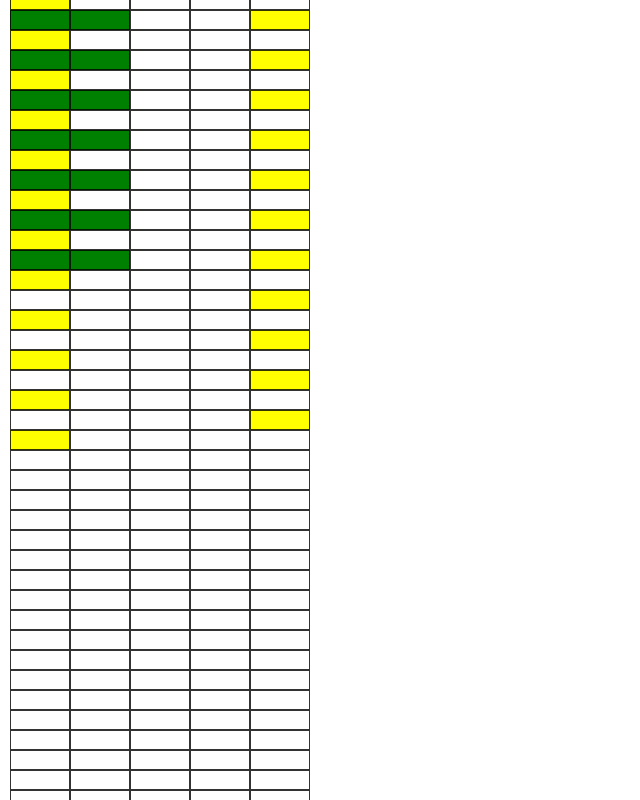
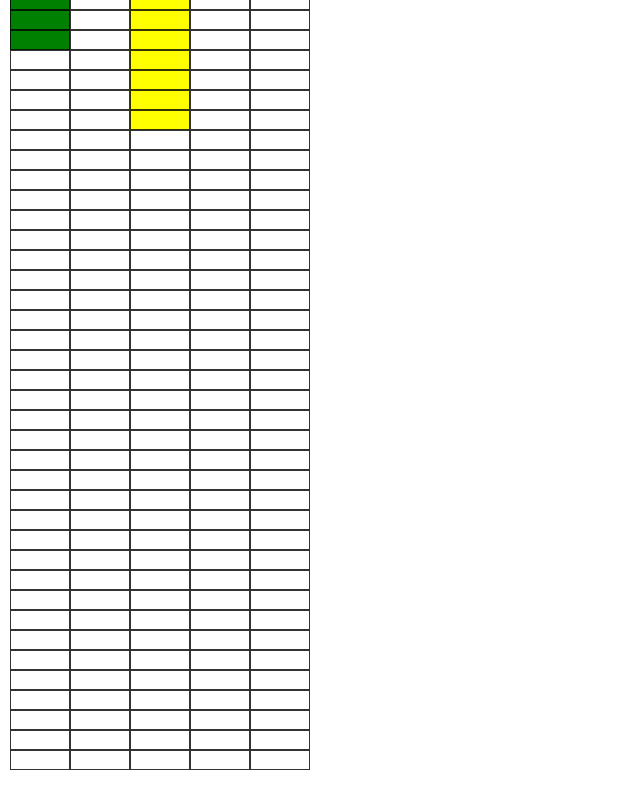
Before and after one commit to UOA-CS732-SE750-Students-2022/project-group-jade-jaguars, a Next.js app in the folder packages/frontend/: page / in a window 1280 px wide. Shown: the part 200-1000 px from the top of the page, without its empty margins (0-640 px from the left). Built offline with nearby package versions, Linux system fonts and the light colour scheme.

Commit message:
Removed 5 column setting

```diff
--- a/packages/frontend/components/AvailabilitySelector.tsx
+++ b/packages/frontend/components/AvailabilitySelector.tsx
@@ -12,6 +12,7 @@ function AvailabilitySelector(props: {
   status: AvailabilityStatus;
 }) {
   const firstRender = useRef(true);
+  const [isLoading, setIsLoading] = useState<Boolean>(true);
   const [selecting, setSelecting] = useState<Boolean>(false);
   const [start, setStart] = useState<number[]>([-1, -1]);
   const [timeSlots, setTimeSlots] = useState<
@@ -29,6 +30,8 @@ function AvailabilitySelector(props: {
       status: AvailabilityStatus;
     }[]
   >([]);
+
+  const [numCols, setNumCols] = useState<number>(0);
 
   useEffect(() => {
     const startTime = new Date(props.potentialTimes[0].startTime);
@@ -62,19 +65,16 @@ function AvailabilitySelector(props: {
         let myStartTime = new Date(props.potentialTimes[index].startTime);
         const finalEndTime = new Date(props.potentialTimes[index].endTime);
         const daysInTB =
-          (finalEndTime.getTime() - myStartTime.getTime()) /
-            (1000 * 3600 * 24) +
-          1;
+          (finalEndTime.getTime() - myStartTime.getTime()) / (1000 * 3600 * 24);
 
         for (let i = 0; i < daysInTB; i++) {
           let myEndTime = new Date(myStartTime);
-          myEndTime.setHours(23);
-          myEndTime.setMinutes(59);
+          myEndTime.setDate(myStartTime.getDate() + 1);
           timeList.push({
             startTime: myStartTime.getTime(),
             endTime: myEndTime.getTime(),
           });
-          myStartTime = new Date(myEndTime);
+          myStartTime.setTime(myEndTime.getTime());
         }
       }
       halfHours = 48;
@@ -91,8 +91,10 @@ function AvailabilitySelector(props: {
     for (let i = 0; i < halfHours; i++) {
       for (let j = 0; j < numDays; j++) {
         const day = new Date(timeList[j].startTime);
-        let time = startTimeHours + 0.5 * i;
-        if (startTimeMins == 30) {
+        const dayHours = day.getHours();
+        let time = dayHours + 0.5 * i;
+        const dayMins = day.getMinutes();
+        if (dayMins == 30) {
           time += 0.5;
         }
         let hours;
@@ -132,12 +134,14 @@ function AvailabilitySelector(props: {
       }
     }
 
+    setNumCols(numDays);
     setTimeSlots(initialTimeSlots);
     setSelection(initialTimeSlots);
+    setIsLoading(false);
   }, [props.potentialTimes, props.availability]);
 
   useEffect(() => {
-    if (firstRender.current) {
+    if (firstRender.current || isLoading || start[0] === -1) {
       firstRender.current = false;
       return;
     }
@@ -146,8 +150,8 @@ function AvailabilitySelector(props: {
       row: number;
       col: number;
       status: AvailabilityStatus;
-    }[] = timeSlots.flatMap((object) => ({ ...object }));
-    const index = 5 * start[0] + start[1];
+    }[] = timeSlots.map((object) => ({ ...object }));
+    const index = numCols * start[0] + start[1];
     if (newTimeSlots[index].status === props.status) {
       newTimeSlots[index].status = AvailabilityStatus.Unavailable;
     } else if (props.status === AvailabilityStatus.Available) {
@@ -172,7 +176,7 @@ function AvailabilitySelector(props: {
 
     for (let i = row1; i <= row2; i++) {
       for (let j = col1; j <= col2; j++) {
-        const index = 5 * i + j;
+        const index = numCols * i + j;
         if (newTimeSlots[index].status === props.status) {
           newTimeSlots[index].status = AvailabilityStatus.Unavailable;
         } else if (props.status === AvailabilityStatus.Available) {
@@ -196,7 +200,7 @@ function AvailabilitySelector(props: {
   return (
     <div
       className="timeslotContainer"
-      style={{ gridTemplateColumns: 'repeat(5, 60px)' }}
+      style={{ gridTemplateColumns: 'repeat(' + numCols + ', 60px)' }}
     >
       {timeSlots.map((timeSlot, index) => (
         <div
```
